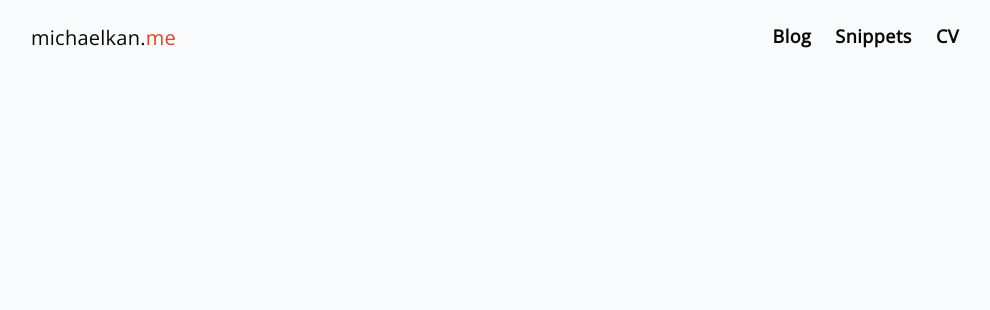
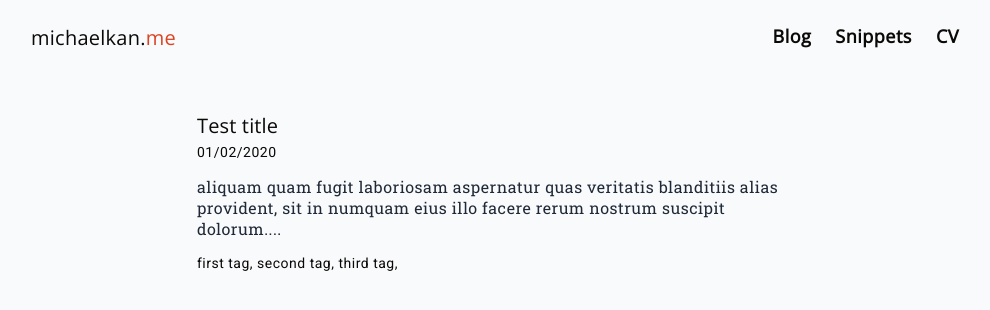
Before and after one commit to mv-kan/kans-blog, a Next.js app: page /blog in a window 1280 px wide. Shown: the top 310 px of the page, without its empty margins (139-1129 px from the left). Built offline with nearby package versions, Linux system fonts and the light colour scheme.

Commit message:
feed post styles

```diff
--- /dev/null
+++ b/components/feedpost/feedpost.module.css
@@ -0,0 +1,44 @@
+.feedpost {
+    padding: 1rem;
+    max-width: 640px;
+    margin: auto;
+    border-radius: 10px;
+}
+
+.feedpost:hover {
+    background-color: var(--foreground-min);
+}
+
+.title {
+    font-size: var(--text-lg);
+    font-family: var(--heading-font-family);
+    color: var(--heading-black);
+    letter-spacing: 0.15px;
+    margin-bottom: 0.3rem;
+}
+
+.tag::after {
+    content: ", ";
+}
+
+.publishedOn {
+    font-size: var(--text-sm);
+    font-family: var(--caption-font-family);
+    color: var(--heading-black);
+}
+
+.tagList {
+    display: block;
+    font-size: var(--text-sm);
+    font-family: var(--caption-font-family);
+    color: var(--heading-black);
+}
+
+.heading {
+    display: flex;
+    flex-direction: column;
+}
+
+.description {
+    margin: 1rem 0;
+}
--- /dev/null
+++ b/components/feedpost/index.js
@@ -0,0 +1,31 @@
+import styles from "./feedpost.module.css"
+import Link from "next/link"
+
+export default function Feedpost({title, description, tags, publishedOn, updatedOn, id}) {
+    const tagList = tags.map((tag, i) => {
+        return <span key={i} className={styles.tag}>{tag}</span>
+    })
+
+    if (description.length > 100) {
+        description = description.slice(80) + "..."
+    }
+
+    return (
+        <Link href={`blog/${id}`}>
+            <div className={styles.feedpost}>
+                <div className={styles.heading}>
+                    <span className={styles.title}>{title}</span>
+                    <span className={styles.publishedOn}>{publishedOn}</span>
+                </div>
+                <div className={styles.description}>
+                    {description}
+                </div>
+                <span className={styles.tagList}>
+                    {
+                        tagList
+                    }
+                </span>
+            </div>
+        </Link>
+    );
+}
--- a/pages/blog.js
+++ b/pages/blog.js
@@ -1,9 +1,20 @@
 import Layout from '../components/layout'
+import Feedpost from '../components/feedpost'
+import utilStyles from '../styles/utils.module.css'
 
 export default function Blog() {
     return (
         <Layout>
-
+            <div className={utilStyles.layoutContent}>
+                <Feedpost
+                    id={"cake-is-a-lie"}
+                    title={"Test title"}
+                    description={"Lorem ipsum dolor sit amet consectetur, adipisicing elit. Necessitatibus, sequi aliquam quam fugit laboriosam aspernatur quas veritatis blanditiis alias provident, sit in numquam eius illo facere rerum nostrum suscipit dolorum."}
+                    tags={["first tag", "second tag", "third tag"]}
+                    publishedOn={"01/02/2020"}
+                    updatedOn={"04/02/2020"}
+                />
+            </div>
         </Layout>
     )
 }
```
Also changed, not shown: lib/post.js (line endings or trailing spaces).
